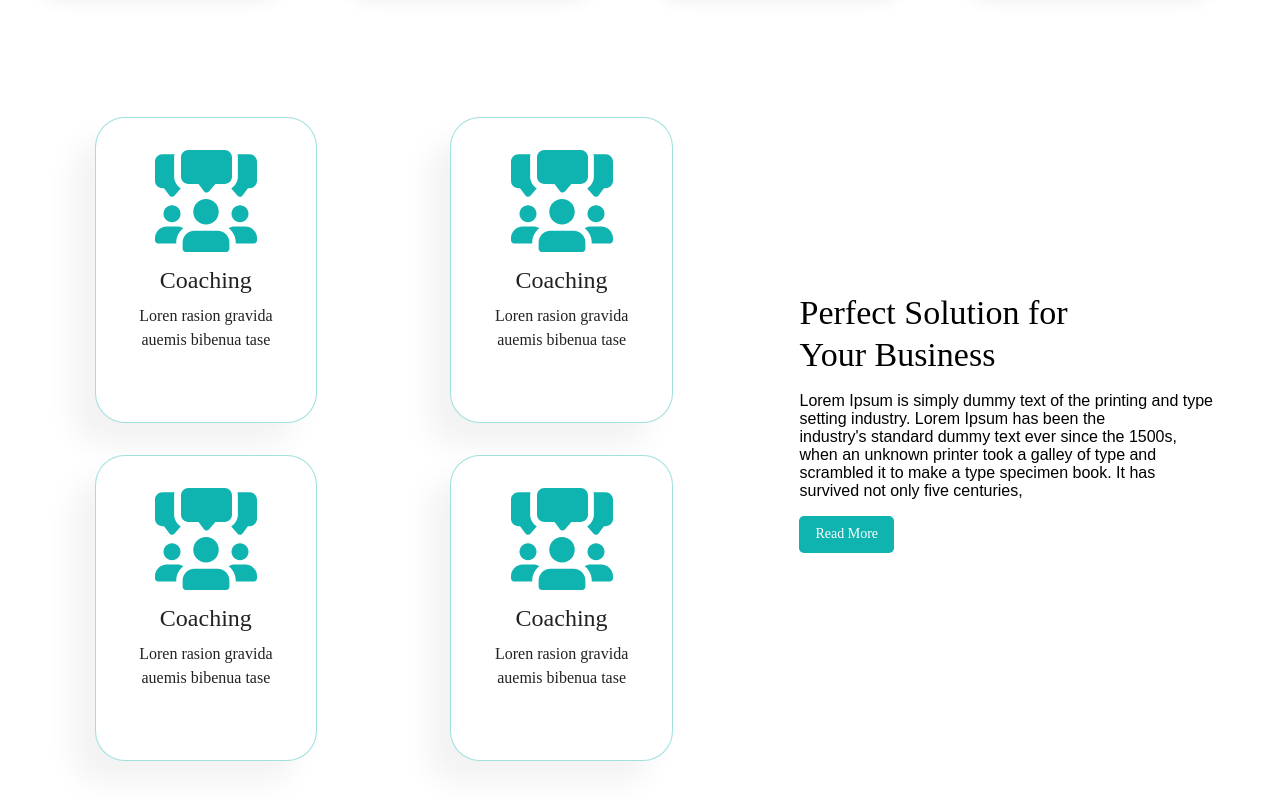
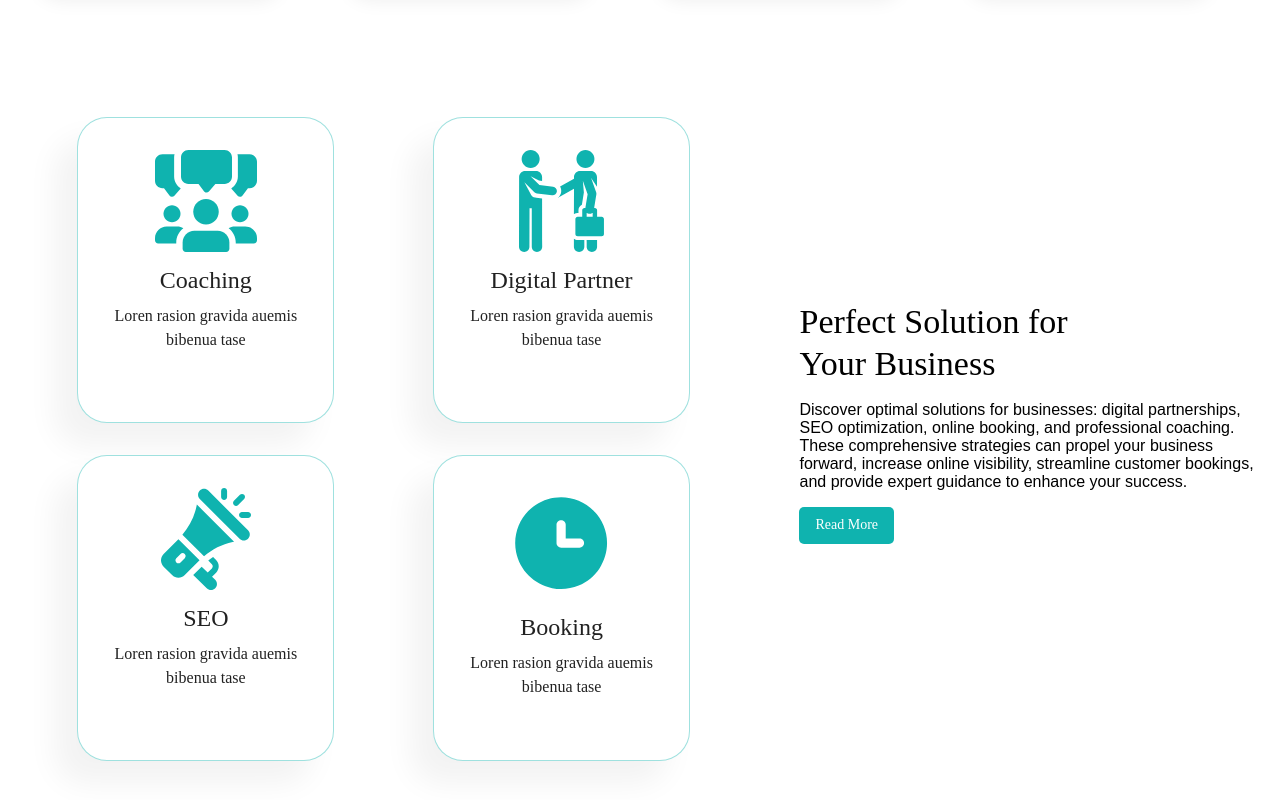
Before and after one commit to marwahaifawi/The-Firm, a React (Create React App) app: page /homepage in a window 1280 px wide. Shown: the part 759-1559 px from the top of the page. Built offline with nearby package versions, Linux system fonts and the light colour scheme; a small style sheet from the web is missing; a web font is replaced by a local one.

Commit message:
put real contents

```diff
--- a/src/components/homepagesolutionssection/index.js
+++ b/src/components/homepagesolutionssection/index.js
@@ -4,6 +4,9 @@ import ButtonApp from "../../shared/button";
 import { Stack, Grid } from "@mui/material";
 import { Container, Typography } from "@mui/material";
 import CoachingIcon from "../../assets/coachingIcon.svg";
+import DigitalPartner from ".././../assets/digitalPartnerIcon.svg";
+import SEO from "../../assets/seoIcon.svg";
+import Booking from "../../assets/bookingIcon.svg"
 const Solutions = [
   {
     icon: CoachingIcon,
@@ -11,18 +14,18 @@ const Solutions = [
     description: "Loren rasion gravida auemis bibenua tase",
   },
   {
-    icon: CoachingIcon,
-    title: "Coaching",
+    icon: DigitalPartner,
+    title: "Digital Partner",
     description: "Loren rasion gravida auemis bibenua tase",
   },
   {
-    icon: CoachingIcon,
-    title: "Coaching",
+    icon: SEO,
+    title: "SEO",
     description: "Loren rasion gravida auemis bibenua tase",
   },
   {
-    icon: CoachingIcon,
-    title: "Coaching",
+    icon: Booking,
+    title: "Booking",
     description: "Loren rasion gravida auemis bibenua tase",
   },
 ];
@@ -65,11 +68,7 @@ const SolutionsSection = () => {
             textAlign={{ xs: "center", lg: "left " }}
             variant="OVERLINE TEXT"
           >
-            Lorem Ipsum is simply dummy text of the printing and type setting
-            industry. Lorem Ipsum has been the <br/> industry's standard dummy text
-            ever since the 1500s,<br/> when an unknown printer took a galley of type
-            and <br/> scrambled it to make a type specimen book. It has <br/>survived not
-            only five centuries,
+            Discover optimal solutions for businesses: digital partnerships, SEO optimization, online booking, and professional coaching. These comprehensive strategies can propel your business forward, increase online visibility, streamline customer bookings, and provide expert guidance to enhance your success.
           </Typography>
           <ButtonApp variant="contained">Read More</ButtonApp>
         </Stack>
--- a/src/components/solutioncard/index.js
+++ b/src/components/solutioncard/index.js
@@ -1,12 +1,12 @@
 import React from 'react';
-import { Box, Stack, Grid } from "@mui/material";
+import { Grid } from "@mui/material";
 import { styled } from "@mui/material/styles";
 import Paper from "@mui/material/Paper";
 import {  Typography } from "@mui/material";
 const SolutionCard = ({item}) => {
     const Item = styled(Paper)(() => ({
         textAlign: "center",
-        width: "45%",
+        width: "55%",
         height: "15rem",
         background: "#FFFFFF",
         border: "1px solid rgba(15, 179, 175, 0.4)",
```
